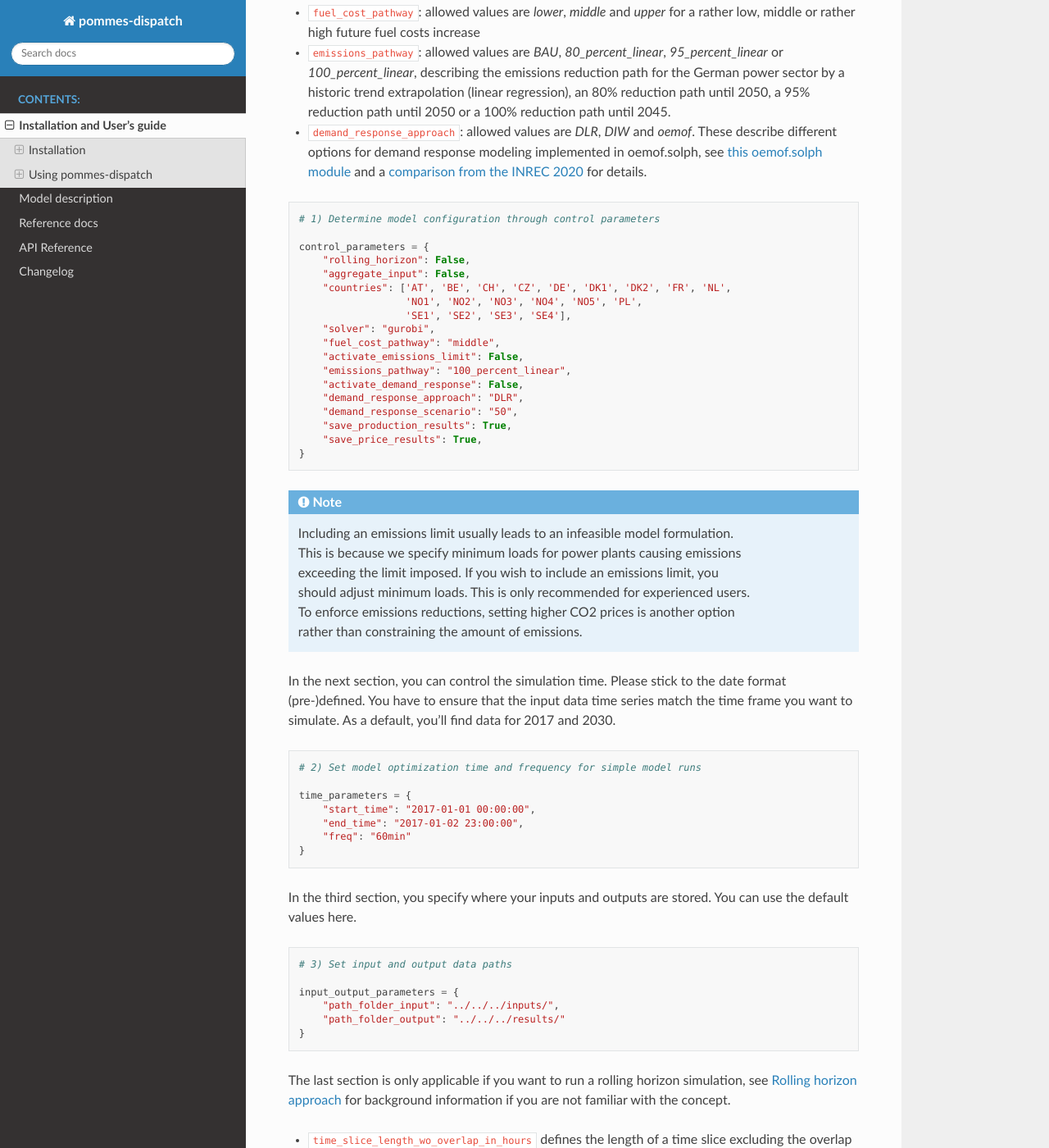
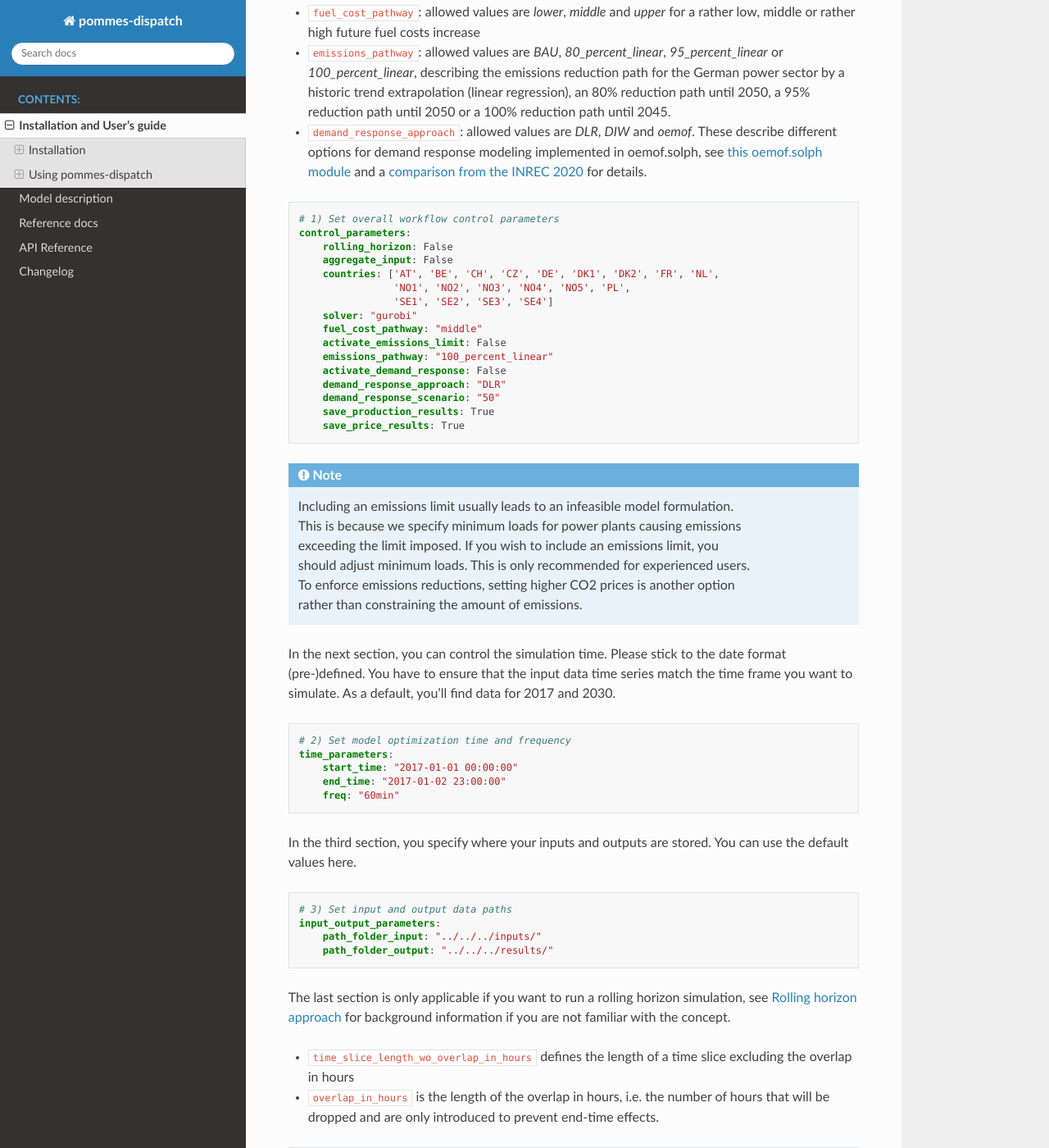
Before and after one commit to pommes-public/pommesdispatch, a Sphinx documentation site: the page built from docs/usage.rst, in a window 1280 px wide and 1400 px high, scrolled down 2030 px. Shown: the whole window at 82% size. Built offline with Sphinx 7.4.7 and the Read the Docs theme 2.0.0, drawn with Linux system fonts in a browser that asks for light colours; some of the changed text lies outside the part shown.

Commit message:
Update usage information with yaml configuration

```diff
--- a/docs/usage.rst
+++ b/docs/usage.rst
@@ -110,26 +110,24 @@ Pay attention to the allowed values for the string values:
   and a `comparison from the INREC 2020 <https://github.com/jokochems/DR_modeling_oemof/blob/master/Kochems_Demand_Response_INREC.pdf>`_
   for details.
 
-.. code:: python
+.. code:: yaml
 
-    # 1) Determine model configuration through control parameters
-
-    control_parameters = {
-        "rolling_horizon": False,
-        "aggregate_input": False,
-        "countries": ['AT', 'BE', 'CH', 'CZ', 'DE', 'DK1', 'DK2', 'FR', 'NL',
-                      'NO1', 'NO2', 'NO3', 'NO4', 'NO5', 'PL',
-                      'SE1', 'SE2', 'SE3', 'SE4'],
-        "solver": "gurobi",
-        "fuel_cost_pathway": "middle",
-        "activate_emissions_limit": False,
-        "emissions_pathway": "100_percent_linear",
-        "activate_demand_response": False,
-        "demand_response_approach": "DLR",
-        "demand_response_scenario": "50",
-        "save_production_results": True,
-        "save_price_results": True,
-    }
+    # 1) Set overall workflow control parameters
+    control_parameters:
+        rolling_horizon: False
+        aggregate_input: False
+        countries: ['AT', 'BE', 'CH', 'CZ', 'DE', 'DK1', 'DK2', 'FR', 'NL',
+                    'NO1', 'NO2', 'NO3', 'NO4', 'NO5', 'PL',
+                    'SE1', 'SE2', 'SE3', 'SE4']
+        solver: "gurobi"
+        fuel_cost_pathway: "middle"
+        activate_emissions_limit: False
+        emissions_pathway: "100_percent_linear"
+        activate_demand_response: False
+        demand_response_approach: "DLR"
+        demand_response_scenario: "50"
+        save_production_results: True
+        save_price_results: True
 
 .. note::
     | Including an emissions limit usually leads to an infeasible model formulation.
@@ -144,27 +142,23 @@ to the date format (pre-)defined. You have to ensure that the input data
 time series match the time frame you want to simulate. As a default, you'll
 find data for 2017 and 2030.
 
-.. code:: python
+.. code:: yaml
 
-    # 2) Set model optimization time and frequency for simple model runs
-
-    time_parameters = {
-        "start_time": "2017-01-01 00:00:00",
-        "end_time": "2017-01-02 23:00:00",
-        "freq": "60min"
-    }
+    # 2) Set model optimization time and frequency
+    time_parameters:
+        start_time: "2017-01-01 00:00:00"
+        end_time: "2017-01-02 23:00:00"
+        freq: "60min"
 
 In the third section, you specify where your inputs and outputs are stored.
 You can use the default values here.
 
-.. code:: python
+.. code:: yaml
 
     # 3) Set input and output data paths
-
-    input_output_parameters = {
-        "path_folder_input": "../../../inputs/",
-        "path_folder_output": "../../../results/"
-    }
+    input_output_parameters:
+        path_folder_input: "../../../inputs/"
+        path_folder_output: "../../../results/"
 
 The last section is only applicable if you want to run a rolling
 horizon simulation, see :ref:`rolling-horizon` for background information
@@ -176,14 +170,12 @@ if you are not familiar with the concept.
   of hours that will be dropped and are only introduced to prevent end-time
   effects.
 
-.. code::
+.. code:: yaml
 
     # 4) Set rolling horizon parameters (optional)
-
-    rolling_horizon_parameters = {
-        "time_slice_length_wo_overlap_in_hours": 24,
-        "overlap_in_hours": 12
-    }
+    rolling_horizon_parameters:
+        time_slice_length_wo_overlap_in_hours: 24
+        overlap_in_hours: 12
 
 .. _running:
 
```
